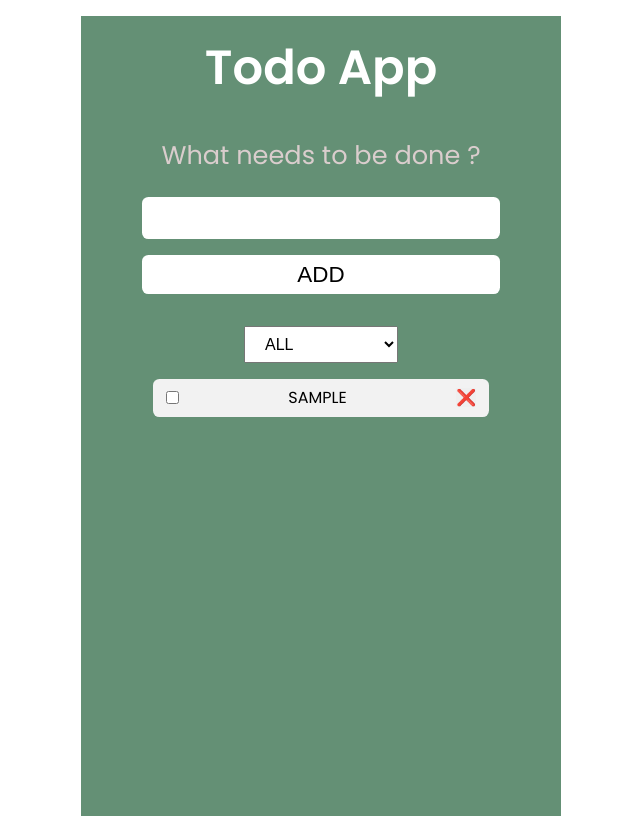
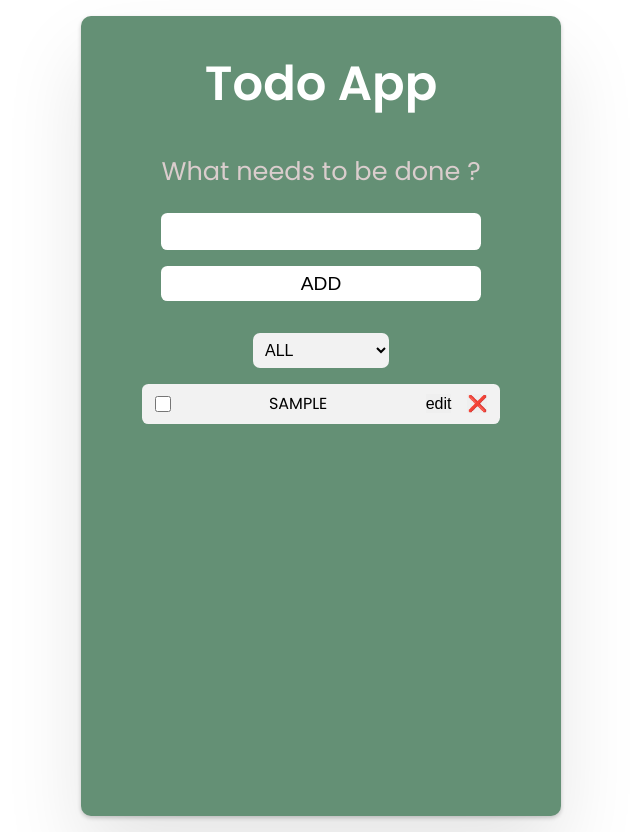
Before and after one commit to Oluwa-Laughter/todo-list, a React (Create React App) app: page / in a window 1280 px wide. Both pictures are taken after typing "Sample" into the empty fields and a click on the button "ADD". Shown: the whole page, without its empty margins (319-959 px from the left). Built offline with nearby package versions, Linux system fonts and the light colour scheme.

Commit message:
update input and add todo

```diff
--- a/src/App.js
+++ b/src/App.js
@@ -1,84 +1,49 @@
 import { useState } from "react";
+import TodoList from "./components/TodoList.js";
+import Header from "./components/Header.js";
+import Form from "./components/Form.js";
 
 export default function App() {
   const [todos, setTodos] = useState([]);
+  const [editId, setEditId] = useState(null);
 
   const handleAddTodo = (newTodo) => {
     setTodos([...todos, newTodo]);
   };
+
+  const handleDeleteTodo = (id) => {
+    setTodos((prevTodo) => prevTodo.filter((todo) => todo.id !== id));
+  };
+
+  const handleComplete = (id) => {
+    setTodos((todos) =>
+      todos.map((todo) =>
+        todo.id === id ? { ...todo, completed: !todo.completed } : todo
+      )
+    );
+  };
+
+  const handleEditTodo = (id, newText) => {
+    const editTodo = todos.map((todo) =>
+      editId === id ? { ...todo, newText } : todo
+    );
+
+    setTodos(editTodo);
+    setEditId(null);
+  };
+
   return (
     <div className="container">
       <Header />
       <Form onAddTodos={handleAddTodo} />
-      <TodoList todos={todos} />
+      <TodoList
+        todos={todos}
+        onDeleteTodo={handleDeleteTodo}
+        onComplete={handleComplete}
+        editId={editId}
+        setEditId={setEditId}
+        onEditTodo={handleEditTodo}
+      />
     </div>
   );
 }
-
-function Header() {
-  return <h1>Todo App</h1>;
-}
-
-function Form({ onAddTodos }) {
-  const [text, setText] = useState("");
-  const handleSubmit = (e) => {
-    e.preventDefault();
-    if (!text.trim()) return;
-
-    const newTodo = {
-      text,
-      id: Date.now(),
-      completed: false,
-    };
-    onAddTodos(newTodo);
-
-    setText("");
-  };
-  return (
-    <form onSubmit={handleSubmit} className="form-data">
-      <label htmlFor="todo">What needs to be done ?</label>
-      <input
-        type="text"
-        value={text}
-        id="todo"
-        name="text"
-        autoComplete="off"
-        onChange={(e) => setText(e.target.value)}
-      />
-      <button type="submit" className="btn">
-        Add
-      </button>
-    </form>
-  );
-}
-
-function TodoList({ todos }) {
-  const [sortBy, setSortBy] = useState("all");
-  return (
-    <div className="todo-list">
-      <div className="action">
-        <select value={sortBy} onChange={(e) => setSortBy(e.target.value)}>
-          <option value="all">All</option>
-          <option value="active">Active</option>
-          <option value="completed">Completed</option>
-        </select>
-      </div>
-
-      <ul>
-        {todos.map((todo) => (
-          <TodoItem todos={todo} />
-        ))}
-      </ul>
-    </div>
-  );
-}
-
-function TodoItem({ todos }) {
-  return (
-    <li>
-      <input type="checkbox" />
-      <span>{todos.text}</span>
-      <button>❌</button>
-    </li>
-  );
-}
--- /dev/null
+++ b/src/components/Form.js
@@ -0,0 +1,34 @@
+import { useState } from "react";
+
+export default function Form({ onAddTodos }) {
+  const [text, setText] = useState("");
+  const handleSubmit = (e) => {
+    e.preventDefault();
+    if (!text.trim()) return;
+
+    const newTodo = {
+      text,
+      id: Date.now(),
+      completed: false,
+    };
+    onAddTodos(newTodo);
+
+    setText("");
+  };
+  return (
+    <form onSubmit={handleSubmit} className="form-data">
+      <label htmlFor="todo">What needs to be done ?</label>
+      <input
+        type="text"
+        value={text}
+        id="todo"
+        name="text"
+        autoComplete="off"
+        onChange={(e) => setText(e.target.value)}
+      />
+      <button type="submit" className="btn">
+        Add
+      </button>
+    </form>
+  );
+}
--- /dev/null
+++ b/src/components/Header.js
@@ -0,0 +1,3 @@
+export default function Header() {
+  return <h1>Todo App</h1>;
+}
--- /dev/null
+++ b/src/components/TodoList.js
@@ -0,0 +1,105 @@
+import { useState } from "react";
+
+export default function TodoList({
+  todos,
+  onDeleteTodo,
+  onComplete,
+  editId,
+  setEditId,
+  onEditTodo,
+}) {
+  const [sortBy, setSortBy] = useState("all");
+
+  let sortedTodos;
+
+  if (sortBy === "all") sortedTodos = todos;
+
+  if (sortBy === "completed")
+    sortedTodos = todos
+      .slice()
+      .sort((a, b) => Number(b.completed - a.completed));
+
+  if (sortBy === "active")
+    sortedTodos = todos.slice().sort((todo) => todo.completed);
+
+  return (
+    <div className="todo-list">
+      <div className="action">
+        <select value={sortBy} onChange={(e) => setSortBy(e.target.value)}>
+          <option value="all">All</option>
+          <option value="active">Active</option>
+          <option value="completed">Completed</option>
+        </select>
+      </div>
+
+      <ul>
+        {sortedTodos.map((todo) => (
+          <TodoTask
+            todo={todo}
+            onDeleteTodo={onDeleteTodo}
+            onComplete={onComplete}
+            isEditing={editId === todo.id}
+            setEditId={setEditId}
+            onEditTodo={onEditTodo}
+            key={todo.id}
+          />
+        ))}
+      </ul>
+    </div>
+  );
+}
+
+function TodoTask({
+  todo,
+  onDeleteTodo,
+  onComplete,
+  isEditing,
+  setEditId,
+  onEditTodo,
+}) {
+  const [newText, setNewText] = useState(todo.text);
+
+  const handleEditSubmit = (e) => {
+    e.preventDefault();
+    onEditTodo(todo.id, newText);
+  };
+
+  return (
+    <div className="todo-task">
+      {isEditing ? (
+        <form onSubmit={handleEditSubmit} className="edit-form">
+          <input
+            type="text"
+            value={newText}
+            onChange={(e) => setNewText(e.target.value)}
+            className="edit-input"
+          />
+          <button type="submit" className="save-btn">
+            Save
+          </button>
+        </form>
+      ) : (
+        <>
+          <input
+            type="checkbox"
+            value={todo.completed}
+            onClick={() => onComplete(todo.id)}
+          />
+          <span
+            style={todo.completed ? { textDecoration: "line-through" } : {}}
+          >
+            {todo.text}
+          </span>
+        </>
+      )}
+      <div className="task-buttons">
+        {!isEditing && (
+          <div className="edit-del-btn">
+            <button onClick={() => setEditId(todo.id)}>edit</button>
+            <button onClick={() => onDeleteTodo(todo.id)}>❌</button>
+          </div>
+        )}
+      </div>
+    </div>
+  );
+}
--- a/src/index.css
+++ b/src/index.css
@@ -15,7 +15,6 @@ h1 {
   font-size: 3rem;
   color: #fff;
   font-weight: 600;
-  padding-top: 1rem;
 }
 
 label {
@@ -27,20 +26,23 @@ label {
 input[type="text"] {
   width: 100%;
   padding: 0.4rem 0.8rem;
-  font-size: 1.6rem;
+  font-size: 1.3rem;
   border: none;
   border-radius: 0.4rem;
 }
 
 .container {
   max-width: 30rem;
-  height: 100vh;
   margin: 1rem auto;
   display: flex;
   flex-direction: column;
   align-items: center;
   gap: 2rem;
   background-color: #649075;
+  padding: 2rem 1rem;
+  box-shadow: 0 2px 4px 0 rgb(0 0 0 / 20%), 0 2.5rem 5rem 0 rgb(0 0 0 / 10%);
+  border-radius: 10px;
+  min-height: 100vh;
 }
 
 .form-data {
@@ -54,7 +56,7 @@ input[type="text"] {
   width: 100%;
   padding: 0.4rem 0.8rem;
   background-color: #fff;
-  font-size: 1.4rem;
+  font-size: 1.2rem;
   text-transform: uppercase;
   border: none;
   border-radius: 0.4rem;
@@ -77,13 +79,12 @@ ul {
   list-style: none;
   display: flex;
   flex-direction: column;
-  gap: 0.4rem;
-  width: 70%;
+  gap: 1.2rem;
+  width: 80%;
 }
 
-li {
+.todo-task {
   display: flex;
-  gap: 1rem;
   align-items: center;
   justify-content: space-between;
   width: 100%;
@@ -91,26 +92,47 @@ li {
   background-color: #f2f2f2;
   border-radius: 0.4rem;
   cursor: pointer;
+  height: 2.5rem;
 }
 
-li span {
+.todo-task span {
   font-size: 1rem;
   text-transform: uppercase;
 }
 
-li button {
+.todo-task input[type="checkbox"] {
+  cursor: pointer;
+  height: 1rem;
+  width: 1rem;
+}
+
+select {
+  padding: 0.5rem;
+  font-size: 1rem;
+  text-transform: uppercase;
+  background-color: #f2f2f2;
+  border: none;
+  border-radius: 7px;
+  cursor: pointer;
+}
+
+.edit-form {
+}
+
+.edit-input {
+}
+
+.save-btn {
+}
+
+.edit-del-btn {
+  display: flex;
+  gap: 1rem;
+}
+
+.edit-del-btn button {
   background-color: none;
   border: none;
   cursor: pointer;
   font-size: 1rem;
 }
-
-li button:hover {
-  background-color: none;
-}
-
-select {
-  padding: 0.5rem 1rem;
-  font-size: 1rem;
-  text-transform: uppercase;
-}
```
